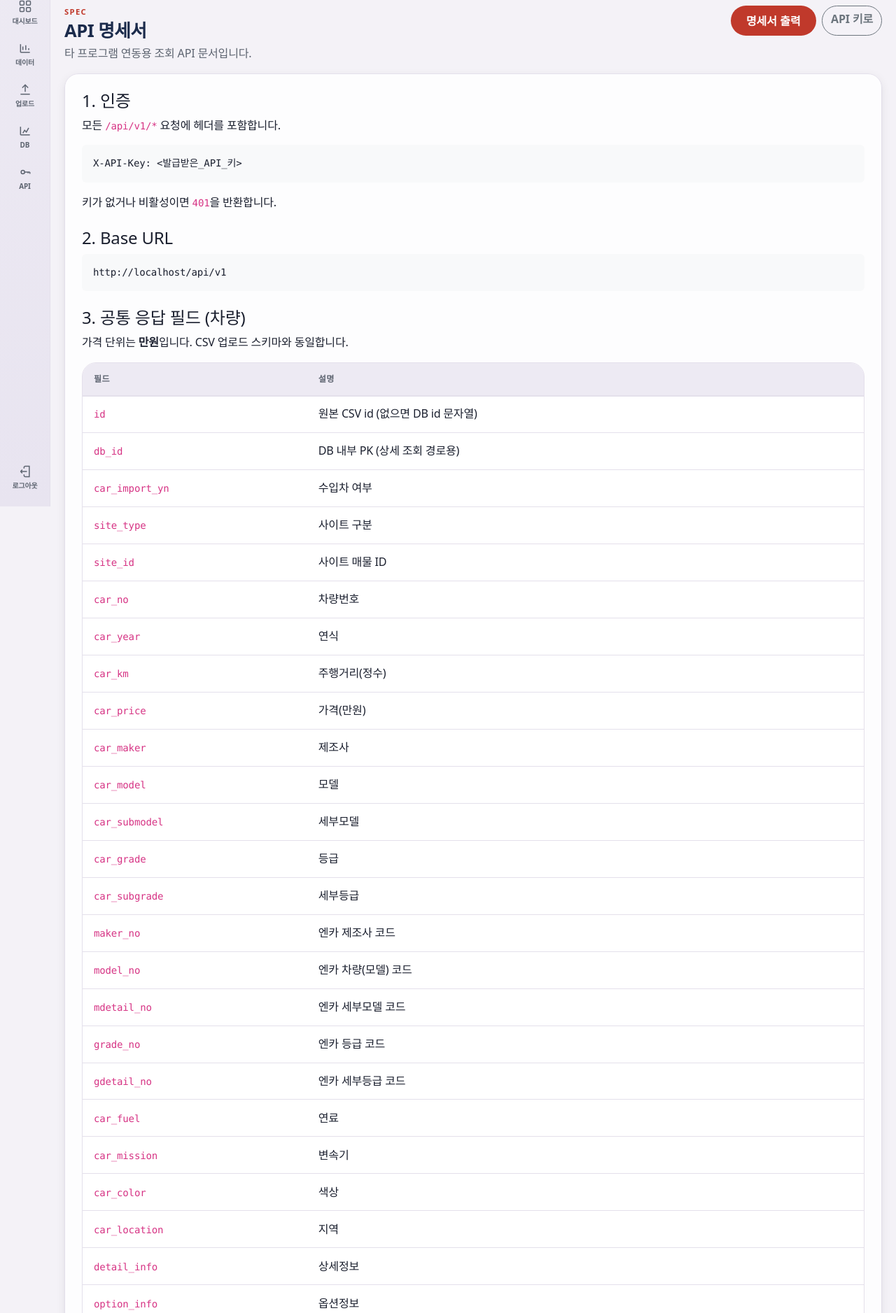
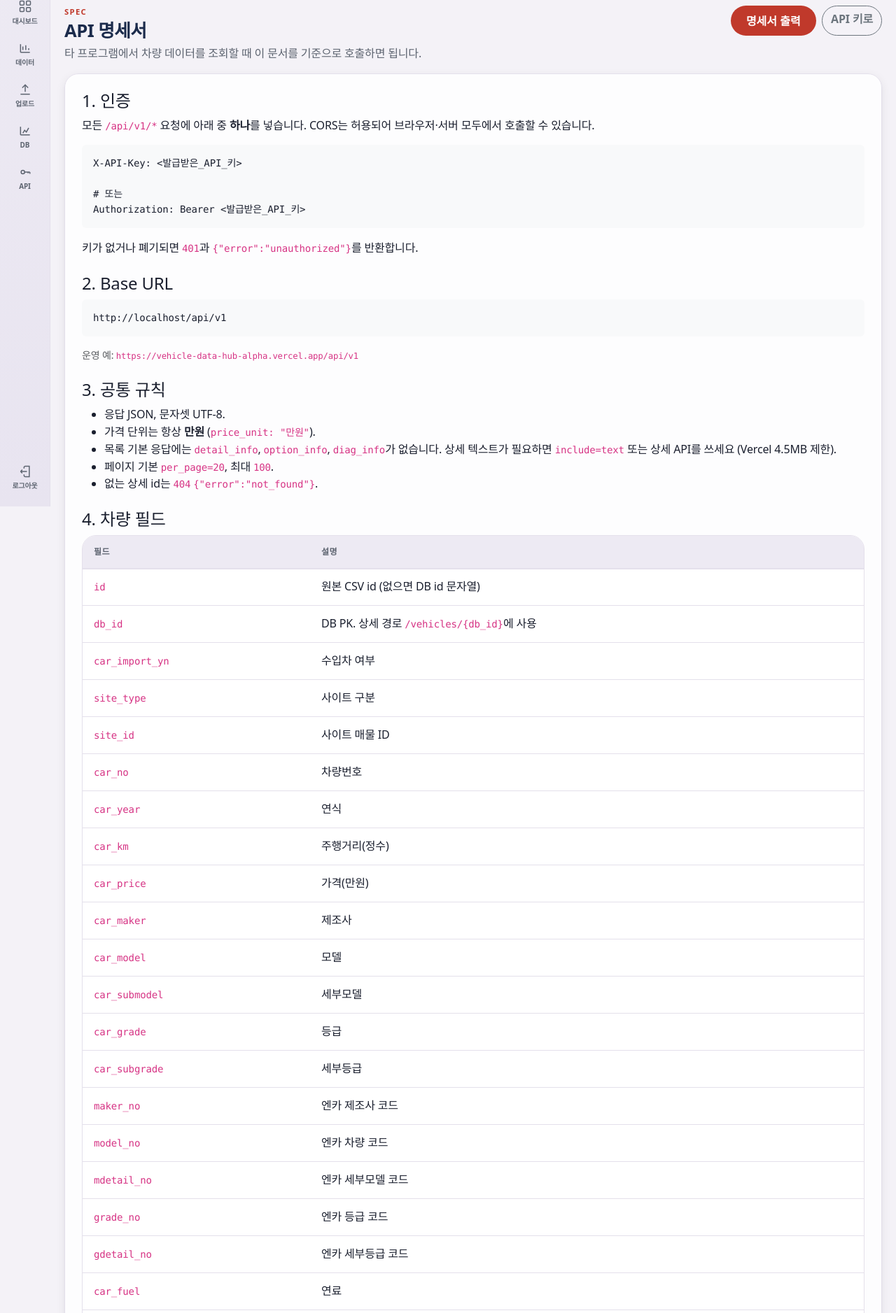
Before and after one commit to JTY9410/vehicle-data-hub, a Flask app: page /api-keys/docs in a window 1280 px wide. Shown: the part 76-1953 px from the top of the page at 70% size. Run offline with Flask 3, Linux system fonts and the light colour scheme; the visitor is signed in with stand-in values (Sample User, id 1); some web fonts are replaced.

Commit message:
Let admins reopen API keys from the title and make the public API easier to consume.
Keys can be revealed and copied in a dialog, list/detail docs now match CORS and Bearer auth, and push-to-main ships tests plus Docker/Vercel/Supabase jobs.

Co-authored-by: Cursor <cursoragent@cursor.com>

```diff
--- a/apps/models.py
+++ b/apps/models.py
@@ -116,6 +116,7 @@ class ApiKey(db.Model):
     name: Mapped[str] = mapped_column(String(128), nullable=False)
     key_prefix: Mapped[str] = mapped_column(String(16), nullable=False)
     key_hash: Mapped[str] = mapped_column(String(255), nullable=False)
+    key_secret: Mapped[str | None] = mapped_column(Text)
     is_active: Mapped[bool] = mapped_column(Boolean, default=True)
     last_used_at: Mapped[datetime | None] = mapped_column(DateTime(timezone=True))
     created_at: Mapped[datetime] = mapped_column(DateTime(timezone=True), default=utcnow)
--- a/apps/routes/admin.py
+++ b/apps/routes/admin.py
@@ -28,7 +28,7 @@ from apps.models import (
     VehicleModel,
     VehicleModelDetail,
 )
-from apps.services.api_keys import create_api_key, revoke_api_key
+from apps.services.api_keys import create_api_key, reveal_api_key, revoke_api_key
 from apps.services.db_stats import count_stmt_ids, estimate_row_count, hot_queries
 from apps.services.import_csv import import_csv_file, parse_date_bound
 
@@ -427,11 +427,27 @@ def api_keys():
             flash("키 이름을 입력하세요.", "warning")
         else:
             _row, plaintext = create_api_key(name)
-            flash("API 키가 발급되었습니다. 지금만 평문이 표시됩니다.", "success")
+            flash("API 키가 발급되었습니다. 이름을 클릭하면 다시 보고 복사할 수 있습니다.", "success")
     keys = db.session.execute(
         db.select(ApiKey).order_by(ApiKey.id.desc())
     ).scalars().all()
     return render_template("api_keys.html", keys=keys, plaintext=plaintext)
+
+
+@bp.get("/api-keys/<int:key_id>/reveal")
+@login_required
+def api_keys_reveal(key_id: int):
+    row = db.session.get(ApiKey, key_id)
+    if row is None:
+        return jsonify(ok=False, message="키를 찾을 수 없습니다."), 404
+    raw = reveal_api_key(key_id)
+    if not raw:
+        return jsonify(
+            ok=False,
+            name=row.name,
+            message="이 키는 발급 당시 원문을 저장하지 않았습니다. 새로 발급하세요.",
+        ), 404
+    return jsonify(ok=True, name=row.name, key=raw)
 
 
 @bp.get("/api-keys/docs")
--- a/templates/api_docs.html
+++ b/templates/api_docs.html
@@ -12,7 +12,7 @@
   <div>
     <p class="section-kicker mb-1">SPEC</p>
     <h1 class="page-title">API 명세서</h1>
-    <p class="page-subtitle mb-0">타 프로그램 연동용 조회 API 문서입니다.</p>
+    <p class="page-subtitle mb-0">타 프로그램에서 차량 데이터를 조회할 때 이 문서를 기준으로 호출하면 됩니다.</p>
   </div>
   <div class="d-flex gap-2">
     <button type="button" class="btn btn-primary" onclick="window.print()">명세서 출력</button>
@@ -22,21 +22,33 @@
 
 <article class="glass-card p-4 api-spec" id="api-spec">
   <h2 class="h4">1. 인증</h2>
-  <p>모든 <code>/api/v1/*</code> 요청에 헤더를 포함합니다.</p>
-  <pre class="bg-light p-3 rounded"><code>X-API-Key: &lt;발급받은_API_키&gt;</code></pre>
-  <p>키가 없거나 비활성이면 <code>401</code>을 반환합니다.</p>
+  <p>모든 <code>/api/v1/*</code> 요청에 아래 중 <strong>하나</strong>를 넣습니다. CORS는 허용되어 브라우저·서버 모두에서 호출할 수 있습니다.</p>
+  <pre class="bg-light p-3 rounded"><code>X-API-Key: &lt;발급받은_API_키&gt;
+
+# 또는
+Authorization: Bearer &lt;발급받은_API_키&gt;</code></pre>
+  <p>키가 없거나 폐기되면 <code>401</code>과 <code>{"error":"unauthorized"}</code>를 반환합니다.</p>
 
   <h2 class="h4 mt-4">2. Base URL</h2>
   <pre class="bg-light p-3 rounded"><code>{{ request.host_url.rstrip('/') }}/api/v1</code></pre>
+  <p class="small text-muted">운영 예: <code>https://vehicle-data-hub-alpha.vercel.app/api/v1</code></p>
 
-  <h2 class="h4 mt-4">3. 공통 응답 필드 (차량)</h2>
-  <p>가격 단위는 <strong>만원</strong>입니다. CSV 업로드 스키마와 동일합니다.</p>
+  <h2 class="h4 mt-4">3. 공통 규칙</h2>
+  <ul>
+    <li>응답 JSON, 문자셋 UTF-8.</li>
+    <li>가격 단위는 항상 <strong>만원</strong> (<code>price_unit: "만원"</code>).</li>
+    <li>목록 기본 응답에는 <code>detail_info</code>, <code>option_info</code>, <code>diag_info</code>가 없습니다. 상세 텍스트가 필요하면 <code>include=text</code> 또는 상세 API를 쓰세요 (Vercel 4.5MB 제한).</li>
+    <li>페이지 기본 <code>per_page=20</code>, 최대 <code>{{ config.API_PER_PAGE_MAX }}</code>.</li>
+    <li>없는 상세 id는 <code>404</code> <code>{"error":"not_found"}</code>.</li>
+  </ul>
+
+  <h2 class="h4 mt-4">4. 차량 필드</h2>
   <div class="wc-table-wrap">
     <table class="wc-table">
       <thead><tr><th>필드</th><th>설명</th></tr></thead>
       <tbody>
         <tr><td><code>id</code></td><td>원본 CSV id (없으면 DB id 문자열)</td></tr>
-        <tr><td><code>db_id</code></td><td>DB 내부 PK (상세 조회 경로용)</td></tr>
+        <tr><td><code>db_id</code></td><td>DB PK. 상세 경로 <code>/vehicles/{db_id}</code>에 사용</td></tr>
         <tr><td><code>car_import_yn</code></td><td>수입차 여부</td></tr>
         <tr><td><code>site_type</code></td><td>사이트 구분</td></tr>
         <tr><td><code>site_id</code></td><td>사이트 매물 ID</td></tr>
@@ -50,7 +62,7 @@
         <tr><td><code>car_grade</code></td><td>등급</td></tr>
         <tr><td><code>car_subgrade</code></td><td>세부등급</td></tr>
         <tr><td><code>maker_no</code></td><td>엔카 제조사 코드</td></tr>
-        <tr><td><code>model_no</code></td><td>엔카 차량(모델) 코드</td></tr>
+        <tr><td><code>model_no</code></td><td>엔카 차량 코드</td></tr>
         <tr><td><code>mdetail_no</code></td><td>엔카 세부모델 코드</td></tr>
         <tr><td><code>grade_no</code></td><td>엔카 등급 코드</td></tr>
         <tr><td><code>gdetail_no</code></td><td>엔카 세부등급 코드</td></tr>
@@ -58,11 +70,11 @@
         <tr><td><code>car_mission</code></td><td>변속기</td></tr>
         <tr><td><code>car_color</code></td><td>색상</td></tr>
         <tr><td><code>car_location</code></td><td>지역</td></tr>
-        <tr><td><code>detail_info</code></td><td>상세정보</td></tr>
-        <tr><td><code>option_info</code></td><td>옵션정보</td></tr>
-        <tr><td><code>diag_info</code></td><td>진단정보</td></tr>
+        <tr><td><code>detail_info</code></td><td>상세정보 (상세 API 또는 include=text)</td></tr>
+        <tr><td><code>option_info</code></td><td>옵션정보 (상세 API 또는 include=text)</td></tr>
+        <tr><td><code>diag_info</code></td><td>진단정보 (상세 API 또는 include=text)</td></tr>
         <tr><td><code>url_link</code></td><td>원문 링크</td></tr>
-        <tr><td><code>created_at</code></td><td>CSV 저장일자(<code>created_at</code> → DB <code>scraped_at</code>)</td></tr>
+        <tr><td><code>created_at</code></td><td>CSV 저장일자 (ISO-8601)</td></tr>
         <tr><td><code>car_cc</code></td><td>배기량</td></tr>
         <tr><td><code>car_type</code></td><td>차종</td></tr>
         <tr><td><code>car_seat</code></td><td>승차인원</td></tr>
@@ -71,23 +83,47 @@
     </table>
   </div>
 
-  <h2 class="h4 mt-4">4. 엔드포인트</h2>
+  <h2 class="h4 mt-4">5. 엔드포인트</h2>
 
-  <h3 class="h5">4.1 목록</h3>
-  <pre class="bg-light p-3 rounded"><code>GET /api/v1/vehicles
-Query: page, per_page(max {{ config.API_PER_PAGE_MAX }}), include=text(상세텍스트), maker_no, model_no, mdetail_no, grade_no, gdetail_no, maker, model, site_type, year, price_min, price_max, created_at_from, created_at_to</code></pre>
+  <h3 class="h5">5.1 목록</h3>
+  <pre class="bg-light p-3 rounded"><code>GET /api/v1/vehicles</code></pre>
+  <p class="small mb-1">Query: <code>page</code>, <code>per_page</code>, <code>include=text</code>, <code>maker_no</code>, <code>model_no</code>, <code>mdetail_no</code>, <code>grade_no</code>, <code>gdetail_no</code>, <code>maker</code>, <code>model</code>, <code>site_type</code>, <code>year</code>, <code>price_min</code>, <code>price_max</code>, <code>created_at_from</code>, <code>created_at_to</code></p>
+  <pre class="bg-light p-3 rounded"><code>{
+  "price_unit": "만원",
+  "page": 1,
+  "per_page": 20,
+  "total": 204027,
+  "fields": ["id", "db_id", "...", "url_link"],
+  "items": [ { "db_id": 1, "car_maker": "현대", "url_link": "https://..." } ]
+}</code></pre>
   <pre class="bg-light p-3 rounded"><code>curl -H "X-API-Key: YOUR_KEY" \
-  "{{ request.host_url.rstrip('/') }}/api/v1/vehicles?page=1&amp;per_page=20&amp;created_at_from=2026-08-01&amp;created_at_to=2026-08-13"</code></pre>
+  "{{ request.host_url.rstrip('/') }}/api/v1/vehicles?page=1&amp;per_page=20"</code></pre>
 
-  <h3 class="h5 mt-3">4.2 검색</h3>
+  <h3 class="h5 mt-3">5.2 검색</h3>
   <pre class="bg-light p-3 rounded"><code>GET /api/v1/vehicles/search?q=아반떼</code></pre>
+  <p class="small">번호·제조사·모델 부분일치, 최대 50건.</p>
 
-  <h3 class="h5 mt-3">4.3 상세</h3>
+  <h3 class="h5 mt-3">5.3 상세</h3>
   <pre class="bg-light p-3 rounded"><code>GET /api/v1/vehicles/{db_id}</code></pre>
-  <p class="small text-muted">경로의 <code>db_id</code>는 응답의 <code>db_id</code> 값입니다.</p>
+  <p class="small text-muted">경로의 <code>db_id</code>는 목록 응답의 <code>db_id</code>입니다. 상세 텍스트 필드를 포함합니다.</p>
 
-  <h2 class="h4 mt-4">5. 업로드 CSV 필수 컬럼</h2>
-  <p class="small mb-2">아래 컬럼이 반영됩니다. <code>site_type</code>+<code>site_id</code> 기준 upsert, 렌트카(하/허/호)·가격 ≤0 또는 ≥9999는 제외.</p>
+  <h2 class="h4 mt-4">6. 연동 예제</h2>
+  <pre class="bg-light p-3 rounded"><code>import requests
+r = requests.get(
+    "{{ request.host_url.rstrip('/') }}/api/v1/vehicles",
+    headers={"X-API-Key": "YOUR_KEY"},
+    params={"page": 1, "per_page": 20},
+    timeout=30,
+)
+r.raise_for_status()
+print(r.json()["items"])</code></pre>
+  <pre class="bg-light p-3 rounded"><code>const res = await fetch("{{ request.host_url.rstrip('/') }}/api/v1/vehicles?page=1&amp;per_page=20", {
+  headers: { "X-API-Key": "YOUR_KEY" },
+});
+const data = await res.json();</code></pre>
+
+  <h2 class="h4 mt-4">7. 업로드 CSV 컬럼</h2>
+  <p class="small mb-2"><code>site_type</code>+<code>site_id</code> 기준 upsert. 렌트(하/허/호)·가격 ≤0 또는 ≥9999는 제외. 대용량은 Docker <code>flask import-csv</code>.</p>
   <pre class="bg-light p-3 rounded"><code>id, car_import_yn, site_type, site_id, car_no, car_year, car_km, car_price,
 car_maker, car_model, car_submodel, car_grade, car_subgrade, car_fuel,
 car_mission, car_color, car_location, detail_info, option_info, diag_info,
```
Also changed, not shown: apps/routes/api.py (+17 -3 lines), apps/services/api_keys.py (+49 -1 lines), migrations/versions/d4e5f6a7b8c9_add_api_key_secret.py (added, +22 -0 lines), templates/api_keys.html (+83 -7 lines), tests/test_admin_api.py (+19 -0 lines), tests/test_api_keys.py (+3 -0 lines), .github/workflows/ship.yml (added), 1 other file.
